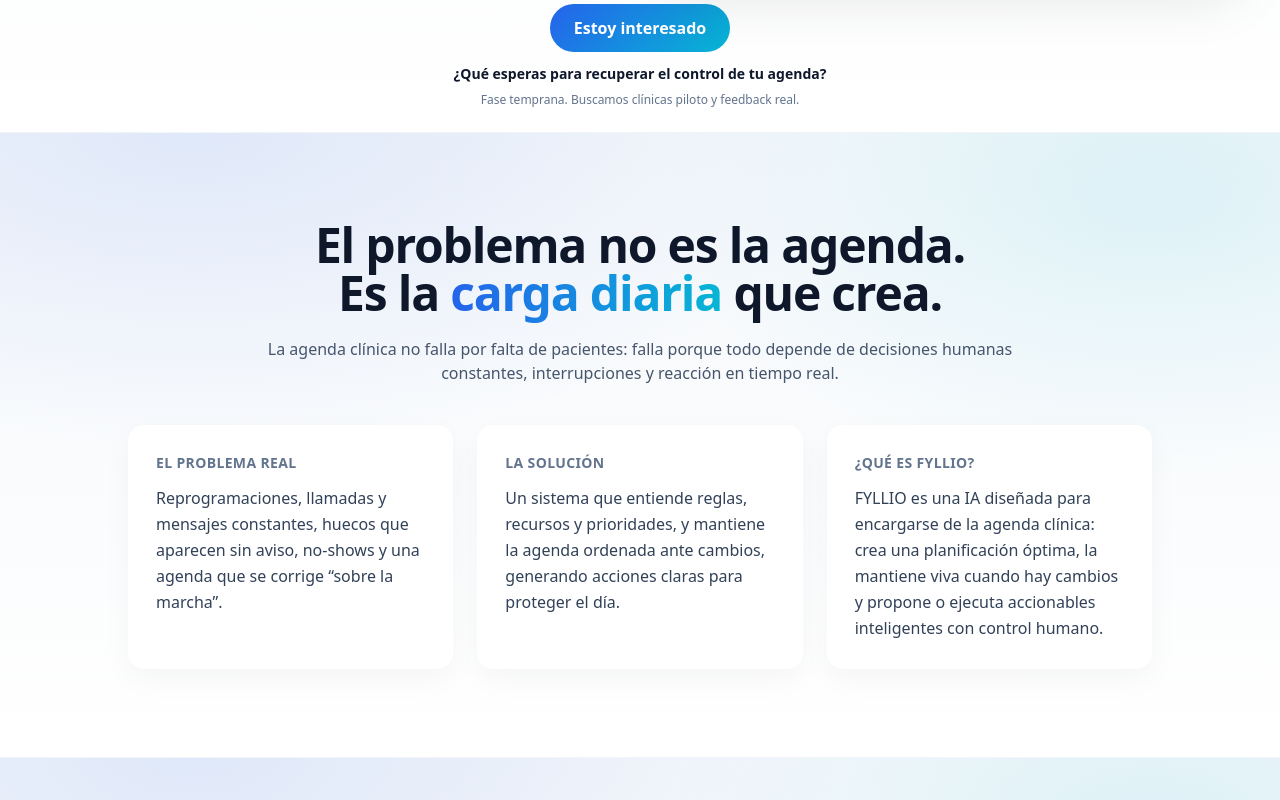
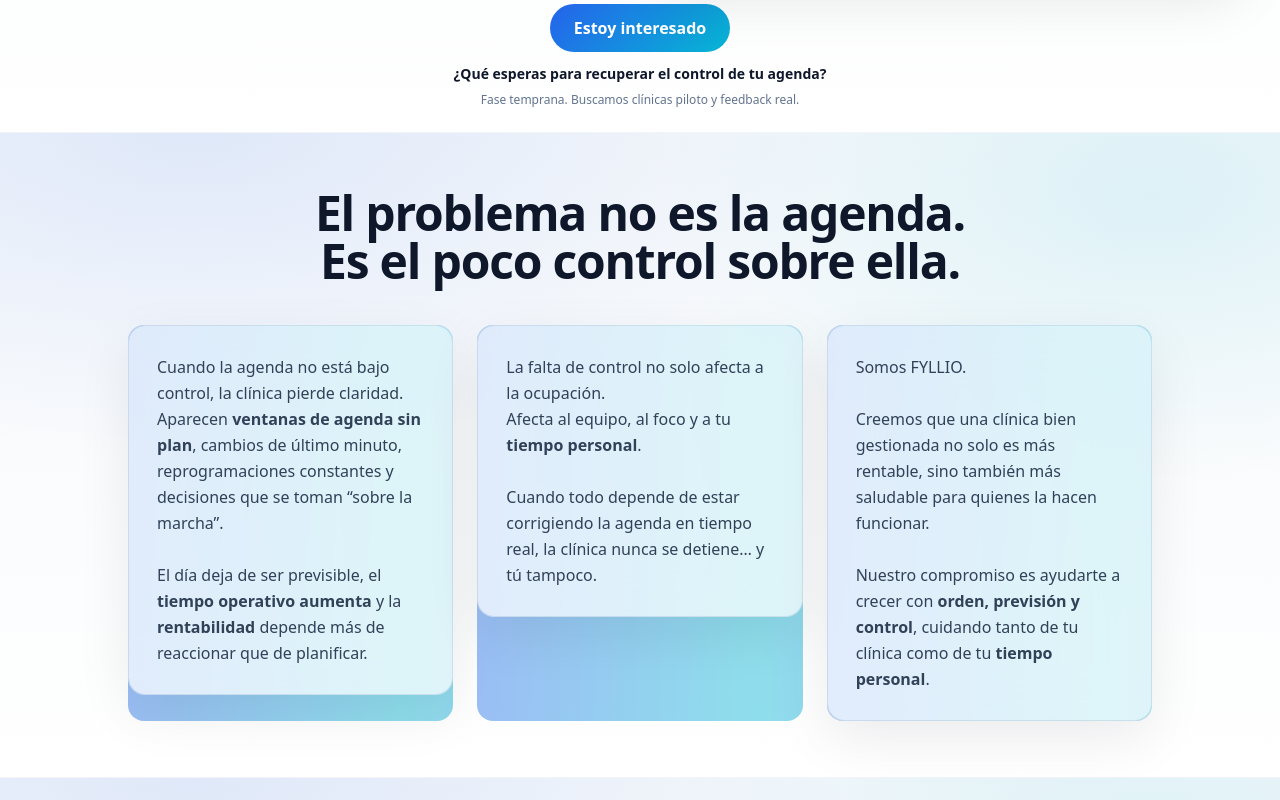
Before and after one commit to simonwertheimer29/FYLLIO, a Next.js app: page / in a window 1280 px wide. Shown: the part 640-1440 px from the top of the page. Built offline with nearby package versions, Linux system fonts and the light colour scheme; no server answers.

Commit message:
update page 2.0

```diff
--- a/app/globals.css
+++ b/app/globals.css
@@ -87,3 +87,12 @@ html {
   scroll-behavior: smooth;
   scroll-padding-top: var(--nav-h, 72px);
 }
+@keyframes gradientMove {
+  0% { background-position: 0% 50%; }
+  50% { background-position: 100% 50%; }
+  100% { background-position: 0% 50%; }
+}
+
+.animate-gradient {
+  animation: gradientMove 8s ease infinite;
+}
--- a/app/page.tsx
+++ b/app/page.tsx
@@ -138,57 +138,71 @@ export default function HomePage() {
 </section>
 
 
-      {/* BLOQUE ÚNICO: problema → solución → FYLLIO */}
+      {/* BLOQUE ÚNICO: problema → impacto → FYLLIO (valores) */}
 <section
   id="que-es"
   className={`${anchorOffset} border-b border-slate-100 bg-[radial-gradient(1100px_540px_at_15%_0%,rgba(37,99,235,0.10),transparent_60%),radial-gradient(900px_520px_at_90%_10%,rgba(6,182,212,0.10),transparent_55%),linear-gradient(to_bottom,rgba(241,245,249,0.75),#ffffff)]`}
 >
-        <div className="mx-auto flex min-h-[78vh] max-w-7xl flex-col justify-center px-4 py-16 sm:px-6">
+  <div className="mx-auto flex min-h-[72vh] max-w-7xl flex-col justify-center px-4 py-14 sm:px-6">
     <h2 className="text-center text-4xl font-extrabold tracking-tight text-slate-900 sm:text-5xl">
       El problema no es la agenda.
-            <span className="block">
-              Es la <span className="fyllio-text-gradient">carga diaria</span> que crea.
-            </span>
+      <span className="block">Es el poco control sobre ella.</span>
     </h2>
 
-          <p className="mx-auto mt-5 max-w-3xl text-center text-sm text-slate-600 sm:text-base">
-            La agenda clínica no falla por falta de pacientes: falla porque todo depende de decisiones humanas
-            constantes, interrupciones y reacción en tiempo real.
-          </p>
-
     <div className="mx-auto mt-10 grid w-full max-w-5xl gap-6 md:grid-cols-3">
-            <div className="fyllio-card-soft p-7">
-              <p className="text-sm font-extrabold uppercase tracking-wide text-slate-500">
-                El problema real
-              </p>
-              <p className="mt-3 text-base leading-relaxed text-slate-700">
-                Reprogramaciones, llamadas y mensajes constantes, huecos que aparecen sin aviso, no-shows y
-                una agenda que se corrige “sobre la marcha”.
+      {/* PILL 1 */}
+      <div className="group relative rounded-2xl p-[1px]">
+        <div className="absolute inset-0 rounded-2xl bg-[linear-gradient(90deg,rgba(37,99,235,0.75),rgba(6,182,212,0.75),rgba(37,99,235,0.75))] bg-[length:200%_200%] opacity-60 blur-[0.5px] animate-gradient" />
+        <div className="relative rounded-2xl bg-white/70 p-7 ring-1 ring-slate-200/70 backdrop-blur-xl shadow-[0_18px_55px_rgba(2,6,23,0.08)]">
+          <p className="text-base leading-relaxed text-slate-700">
+            Cuando la agenda no está bajo control, la clínica pierde claridad. Aparecen{" "}
+            <span className="font-semibold">ventanas de agenda sin plan</span>, cambios de último minuto,
+            reprogramaciones constantes y decisiones que se toman “sobre la marcha”.
+            <br />
+            <br />
+            El día deja de ser previsible, el <span className="font-semibold">tiempo operativo aumenta</span> y la
+            <span className="font-semibold"> rentabilidad</span> depende más de reaccionar que de planificar.
           </p>
         </div>
+      </div>
 
-            <div className="fyllio-card-soft p-7">
-              <p className="text-sm font-extrabold uppercase tracking-wide text-slate-500">
-                La solución
-              </p>
-              <p className="mt-3 text-base leading-relaxed text-slate-700">
-                Un sistema que entiende reglas, recursos y prioridades, y mantiene la agenda ordenada ante cambios,
-                generando acciones claras para proteger el día.
+      {/* PILL 2 */}
+      <div className="group relative rounded-2xl p-[1px]">
+        <div className="absolute inset-0 rounded-2xl bg-[linear-gradient(90deg,rgba(37,99,235,0.75),rgba(6,182,212,0.75),rgba(37,99,235,0.75))] bg-[length:200%_200%] opacity-60 blur-[0.5px] animate-gradient" />
+        <div className="relative rounded-2xl bg-white/70 p-7 ring-1 ring-slate-200/70 backdrop-blur-xl shadow-[0_18px_55px_rgba(2,6,23,0.08)]">
+          <p className="text-base leading-relaxed text-slate-700">
+            La falta de control no solo afecta a la ocupación.
+            <br />
+            Afecta al equipo, al foco y a tu <span className="font-semibold">tiempo personal</span>.
+            <br />
+            <br />
+            Cuando todo depende de estar corrigiendo la agenda en tiempo real, la clínica nunca se detiene… y tú
+            tampoco.
           </p>
         </div>
+      </div>
 
-            <div className="fyllio-card-soft p-7">
-              <p className="text-sm font-extrabold uppercase tracking-wide text-slate-500">
-                ¿Qué es FYLLIO?
-              </p>
-              <p className="mt-3 text-base leading-relaxed text-slate-700">
-                FYLLIO es una IA diseñada para encargarse de la agenda clínica: crea una planificación óptima,
-                la mantiene viva cuando hay cambios y propone o ejecuta accionables inteligentes con control humano.
+      {/* PILL 3 */}
+      <div className="group relative rounded-2xl p-[1px]">
+        <div className="absolute inset-0 rounded-2xl bg-[linear-gradient(90deg,rgba(37,99,235,0.75),rgba(6,182,212,0.75),rgba(37,99,235,0.75))] bg-[length:200%_200%] opacity-60 blur-[0.5px] animate-gradient" />
+        <div className="relative rounded-2xl bg-white/70 p-7 ring-1 ring-slate-200/70 backdrop-blur-xl shadow-[0_18px_55px_rgba(2,6,23,0.08)]">
+          <p className="text-base leading-relaxed text-slate-700">
+            Somos FYLLIO.
+            <br />
+            <br />
+            Creemos que una clínica bien gestionada no solo es más rentable, sino también más saludable para quienes
+            la hacen funcionar.
+            <br />
+            <br />
+            Nuestro compromiso es ayudarte a crecer con <span className="font-semibold">orden, previsión y control</span>,
+            cuidando tanto de tu clínica como de tu <span className="font-semibold">tiempo personal</span>.
           </p>
         </div>
       </div>
     </div>
+  </div>
 </section>
+
 
       {/* ANTES vs DESPUÉS */}
       <section
```
Lines whose indentation alone changed are shown as unchanged.
